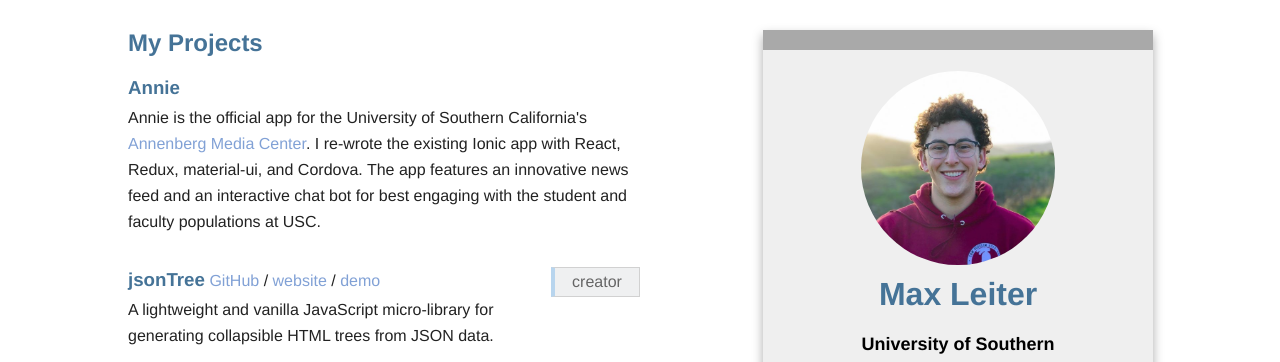
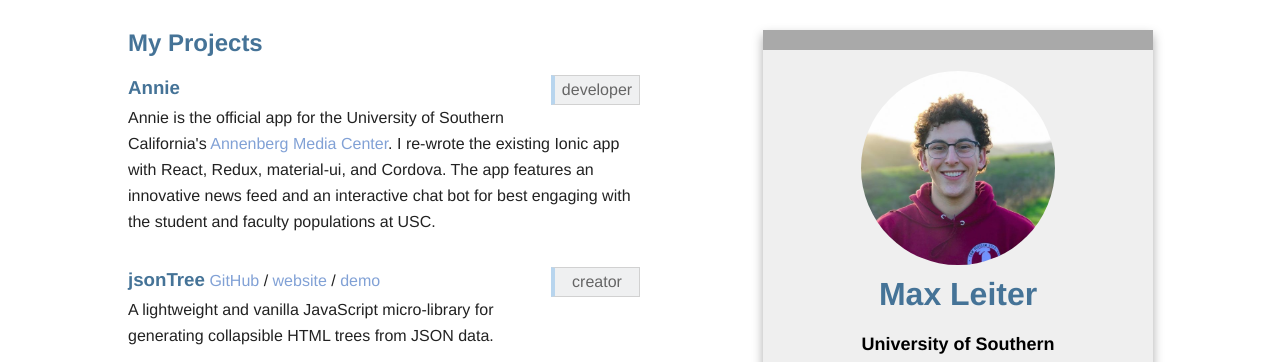
Before and after one commit to MaxLeiter/MaxLeiter.github.io, a plain HTML site: page index.html in a window 1280 px wide. Shown: the top 362 px of the page. Drawn offline with nearby package versions, Linux system fonts and the light colour scheme.

Commit message:
Added annie dev badge

```diff
--- a/index.html
+++ b/index.html
@@ -104,7 +104,7 @@
 					<h2 class="header">My Projects</h2>
 				</header>
 				<section>
-					<h3>Annie</h3>
+					<h3>Annie</h3> <span class="after"><a class="box" href="https://github.com/MaxLeiter/jsonTree">developer</a></span>
 					<p>Annie is the official app for the University of Southern California's <a href="http://www.uscannenbergmedia.com/">Annenberg Media Center</a>. I re-wrote the existing Ionic app with React, Redux, material-ui, and Cordova. The app features an innovative news feed and an interactive chat bot for best engaging with the student and faculty populations at USC.</p>
 				</section>
 				<section>
```
